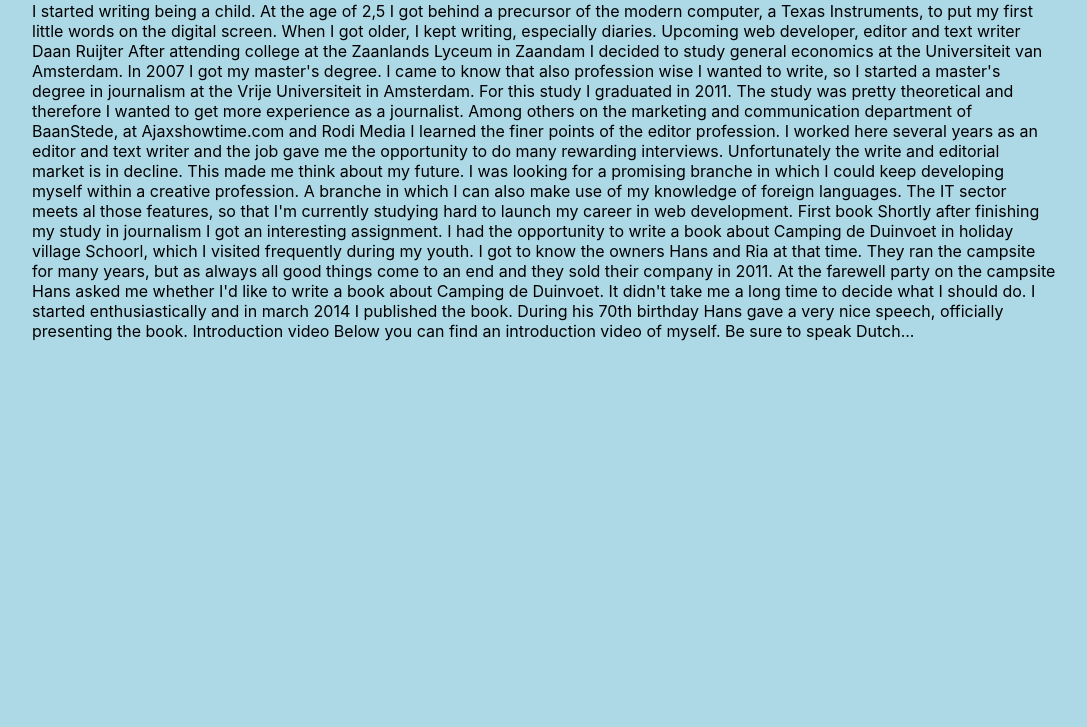
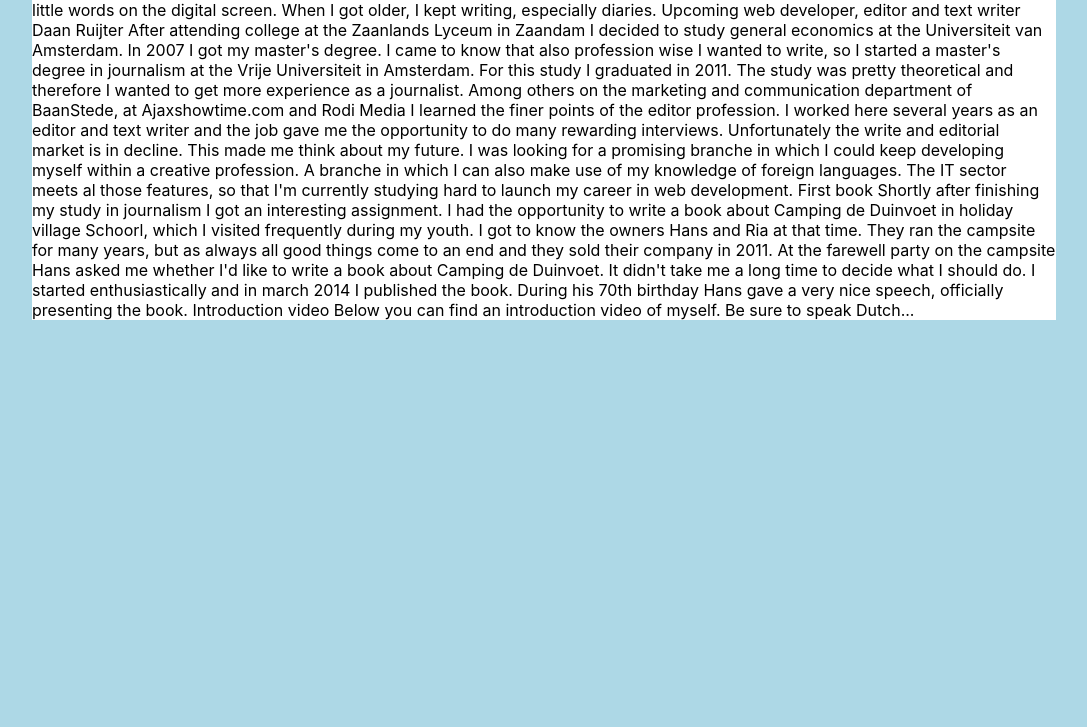
Before and after one commit to Daanruijter/portfoliowebsite, a React app in the folder client/: page /about in a window 1280 px wide. Shown: the part 73-800 px from the top of the page, without its empty margins (96-1183 px from the left). Built offline with nearby package versions, Linux system fonts and the light colour scheme.

Commit message:
distance between navbar and about arranged with css

```diff
--- a/client/src/CSS/About.css
+++ b/client/src/CSS/About.css
@@ -1,4 +1,4 @@
 .about-wrapper {
-    padding-top: 3%;
-
+    margin-top: 3%;
+    background-color: white;
 }
--- a/client/src/CSS/App.css
+++ b/client/src/CSS/App.css
@@ -4,7 +4,7 @@
 }
 
 .App {
-  grid-template-rows: 10% 90%;
+  grid-template-rows: 5% 96%;
   grid-template-columns: 10% 80% 10%;
   display: grid;
   height: 100%;
```
